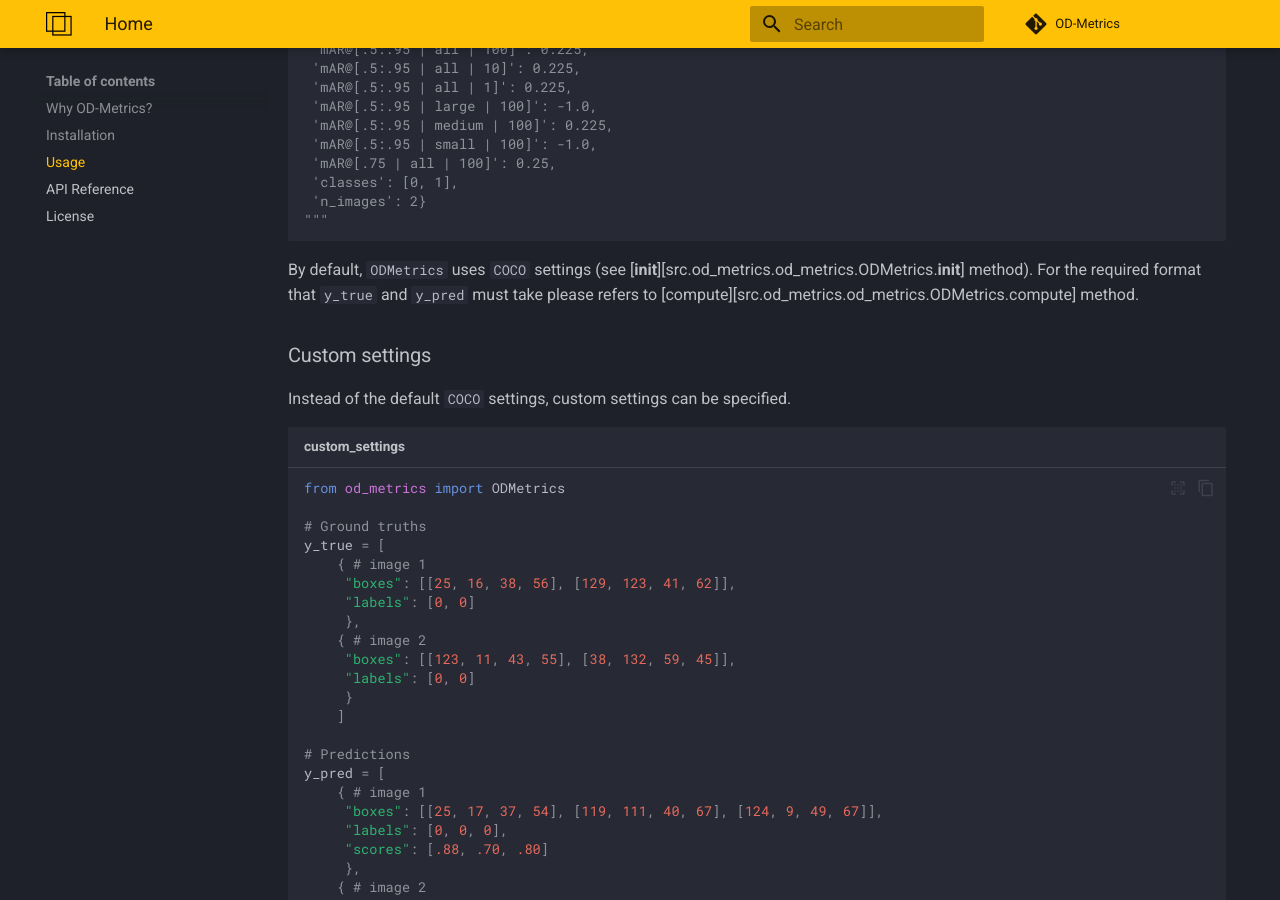
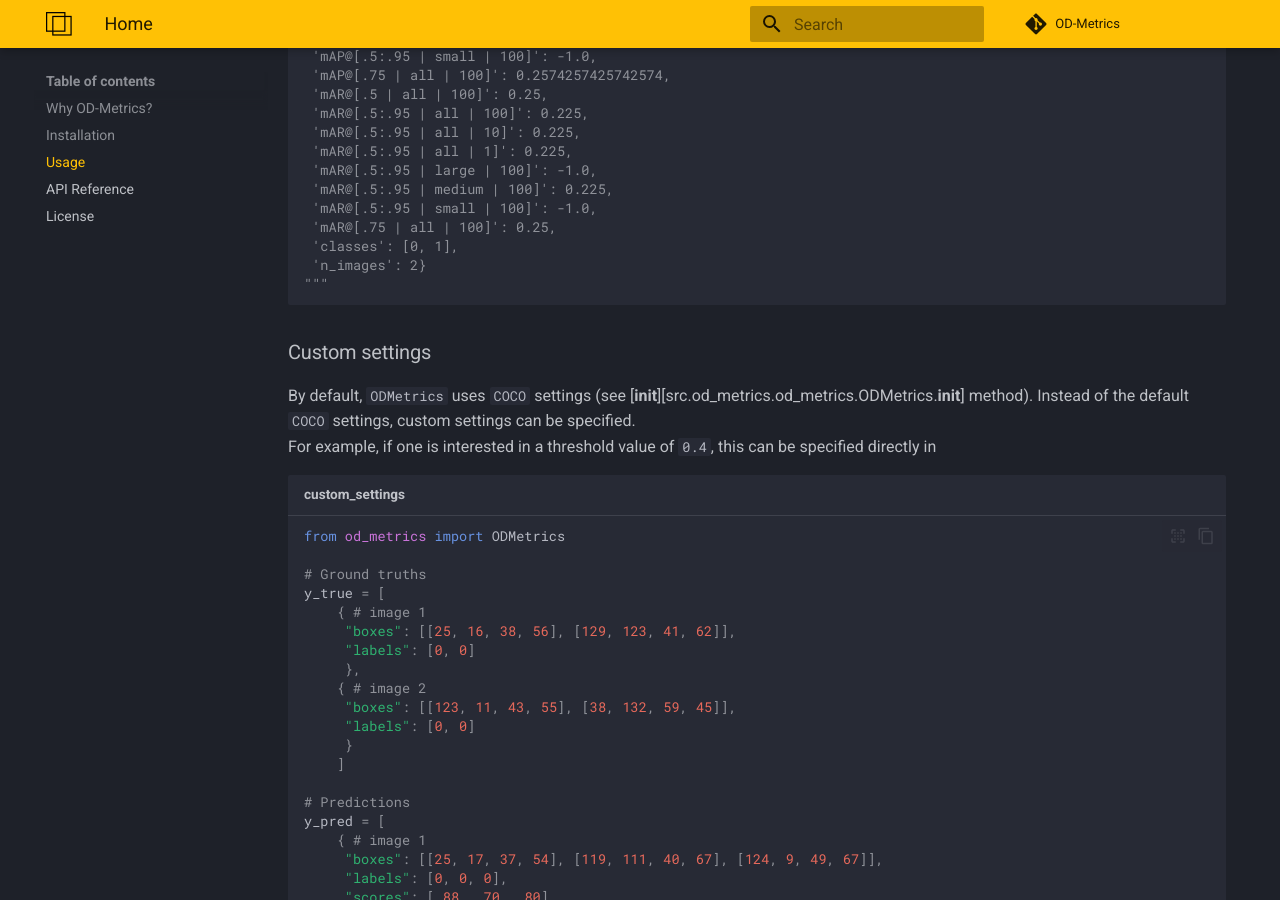
Before and after one commit to EMalagoli92/OD-Metrics, an MkDocs documentation site: the page built from docs/index.md, in a window 1280 px wide and 900 px high, scrolled down 2565 px. Built offline with MkDocs 1.6.1 and Material for MkDocs 9.7.7, drawn with Linux system fonts in a browser that asks for light colours; comment, search, counter and statistics services are not loaded; some of the changed text lies outside the part shown.

Commit message:
Update index.md

````diff
--- a/docs/index.md
+++ b/docs/index.md
@@ -52,14 +52,16 @@
 
 ## Usage
 ### Simple example.
-Suppose to be in the following situation. You have `2` images with:
+Suppose to be in the following situation.
+!!! Example
+    You have `2` images with:
 
-- `image1`:
-    - `2` ground truth bounding boxes, one belonging to `0` class and one to `1` class;
-    - `3` predictions bounding boxes, with `labels` `[0, 1, 1]` and `scores` `[.88, .70, .80]`;
-- `image2`:
-    - `2` ground truth bounding boxes, each belonging to `0` class;
-    - `3` predictions bounding boxes, with `labels` `[0, 1, 0]`, with `scores` `[.71, .54, .74]`.
+    - `image1`:
+        - `2` ground truth bounding boxes, one belonging to `0` class and one to `1` class;
+        - `3` predictions bounding boxes, with `labels` `[0, 1, 1]` and `scores` `[.88, .70, .80]`;
+    - `image2`:
+        - `2` ground truth bounding boxes, each belonging to `0` class;
+        - `3` predictions bounding boxes, with `labels` `[0, 1, 0]`, with `scores` `[.71, .54, .74]`.
 
 The `mAP` (Mean Average Precision) and `mAR` (Mean Average Recall)
 for the previous situation can be calculated as follows:
@@ -114,12 +116,13 @@
  'n_images': 2}
 """
 ```
-By default, `ODMetrics` uses `COCO` settings (see [__init__][src.od_metrics.od_metrics.ODMetrics.__init__] method).
-For the required format that `y_true` and `y_pred` must take please refers to
-[compute][src.od_metrics.od_metrics.ODMetrics.compute] method.
+
 
 ### Custom settings
-Instead of the default `COCO` settings, custom settings can be specified.
+By default, `ODMetrics` uses `COCO` settings (see [__init__][src.od_metrics.od_metrics.ODMetrics.__init__] method).
+Instead of the default `COCO` settings, custom settings can be specified.<br>
+For example, if one is interested in a threshold value of `0.4`, this can be specified
+directly in
 
 ``` py title="custom_settings"
 from od_metrics import ODMetrics
````
